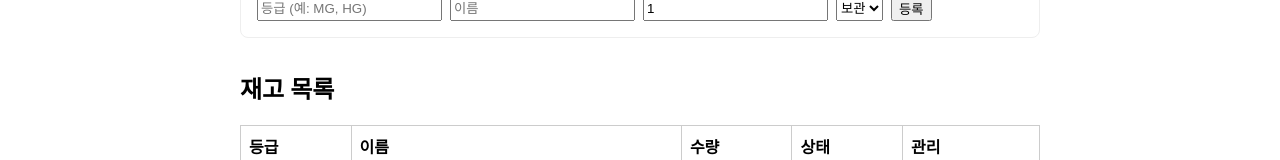
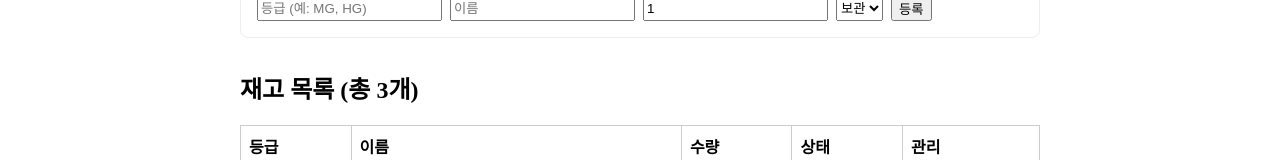
Before and after one commit to ungit003/gundam-inventory, a Vue app: page / in a window 1280 px wide. Shown: the part 273-433 px from the top of the page. Built offline with nearby package versions, Linux system fonts and the light colour scheme.

Commit message:
중앙 상태 관리 도입하기

```diff
--- a/package.json
+++ b/package.json
@@ -9,6 +9,7 @@
     "preview": "vite preview"
   },
   "dependencies": {
+    "pinia": "^3.0.3",
     "vue": "^3.5.17"
   },
   "devDependencies": {
--- a/src/App.vue
+++ b/src/App.vue
@@ -1,38 +1,9 @@
 <!-- src/App.vue -->
 
 <script setup>
-// import 키워드를 사용하여 다른 파일에 있는 컴포넌트를 가져옵니다.
-// 이렇게 가져온 컴포넌트는 <template> 안에서 HTML 태그처럼 사용할 수 있습니다.
+// 데이터(ref)와 이벤트 핸들러가 모두 필요 없어졌으므로 삭제합니다.
 import GundamList from './components/GundamList.vue';
 import GundamForm from './components/GundamForm.vue';
-
-// 1. Vue의 핵심 기능인 반응성을 만들어주는 'ref' 함수를 가져옵니다.
-// 'ref'로 감싼 데이터는 값이 변경되면, 이 데이터를 사용하는 모든 화면이 자동으로 업데이트됩니다.
-import { ref } from 'vue';
-
-// 2. 화면에 표시할 건담 목록 데이터를 'ref'를 사용해 반응형 데이터로 생성합니다.
-// 각 건담은 고유한 'id'를 가지도록 만드는 것이 좋습니다.
-// 나중에 삭제/수정 기능을 만들 때 이 id를 기준으로 특정 항목을 찾아냅니다.
-const gundams = ref([
-  { id: 1, grade: 'MG', name: '스트라이크 프리덤', quantity: 1, status: '보관' },
-  { id: 2, grade: 'HG', name: '에어리얼', quantity: 2, status: '판매' },
-  { id: 3, grade: 'RG', name: '사자비', quantity: 1, status: '보관' },
-]);
-
-// 1. 자식 컴포넌트(GundamForm)가 보낸 이벤트를 처리할 함수를 정의합니다.
-//    이벤트와 함께 전달된 데이터는 함수의 매개변수(newGundamData)로 받게 됩니다.
-const handleAddGundam = (newGundamData) => {
-  // 2. 전달받은 새 건담 데이터에 고유한 id를 추가합니다.
-  //    Date.now()는 현재 시간을 밀리초로 반환하므로, 간단한 고유 ID로 사용하기 좋습니다.
-  const newGundamWithId = {
-    ...newGundamData,
-    id: Date.now()
-  };
-
-  // 3. 기존 건담 목록 배열(gundams.value)에 새로운 건담을 추가합니다.
-  //    'gundams'가 'ref'로 만든 반응형 데이터이므로, 배열에 push하는 순간 화면이 자동으로 업데이트됩니다.
-  gundams.value.push(newGundamWithId);
-};
 </script>
 
 <template>
@@ -44,22 +15,12 @@ const handleAddGundam = (newGundamData) => {
     <h1>내 건담 재고 관리</h1>
   </header>
   <main>
-    <!-- 등록 폼 컴포넌트가 이 자리에 렌더링됩니다. -->
+    <GundamForm />
     <!--
-      4. 자식 컴포넌트에 이벤트 리스너를 추가합니다.
-      - '@add-gundam': GundamForm 컴포넌트가 'add-gundam' 이벤트를 발생시키면
-      - 'handleAddGundam': 우리가 위에서 만든 handleAddGundam 함수를 실행하라는 의미입니다.
+      자식에게 데이터를 전달하고 이벤트를 받을 필요가 없어졌습니다.
+      :gundams, @add-gundam 코드를 모두 제거합니다.
     -->
-    <GundamForm @add-gundam="handleAddGundam" />
-
-    <!-- 재고 목록 컴포넌트가 이 자리에 렌더링됩니다. -->
-    <!--
-      3. 자식 컴포넌트(<GundamList>)에 데이터를 전달합니다.
-      ':gundams'는 'v-bind:gundams'의 축약형입니다.
-      'gundams'라는 이름표(prop)로 우리가 위에서 만든 'gundams' 데이터를
-      자식에게 넘겨준다는 의미입니다. (왼쪽 gundams = 이름표, 오른쪽 gundams = 실제 데이터)
-    -->
-    <GundamList :gundams="gundams" />
+    <GundamList />
   </main>
 </template>
 
--- a/src/components/GundamForm.vue
+++ b/src/components/GundamForm.vue
@@ -1,15 +1,15 @@
 <!-- src/components/GundamForm.vue -->
 
 <script setup>
-// 1. 폼 입력을 임시로 저장할 반응형 데이터를 만들기 위해 'ref'를 가져옵니다.
+// 폼 입력을 임시로 저장할 반응형 데이터를 만들기 위해 'ref'를 가져옵니다.
 import { ref } from 'vue';
+// 1. emit을 정의하는 코드는 더 이상 필요 없으므로 삭제합니다.
+//    대신, 우리가 만든 스토어를 가져옵니다.
+import { useInventoryStore } from '../stores/inventory';
 
-// 2. 이 컴포넌트가 부모에게 'add-gundam'이라는 이름의 이벤트를 보낼 것이라고 선언합니다.
-// 이렇게 미리 선언해두면 코드가 명확해지고, Vue 개발자 도구에서도 확인하기 좋습니다.
-const emit = defineEmits(['add-gundam']);
+// 2. 스토어 인스턴스를 가져옵니다.
+const store = useInventoryStore();
 
-// 3. 폼의 각 입력 필드와 연결될 객체를 생성합니다.
-// 사용자가 폼에 무언가 입력하면 이 객체의 속성값이 실시간으로 바뀝니다.
 const newGundam = ref({
   grade: '',
   name: '',
@@ -17,19 +17,17 @@ const newGundam = ref({
   status: '보관'
 });
 
-// 4. 폼이 제출될 때 실행될 함수입니다.
 const handleSubmit = () => {
-  // 간단한 유효성 검사: 건담 이름이 비어있으면 경고하고 함수를 종료합니다.
   if (!newGundam.value.name.trim()) {
     alert('건담 이름을 입력해주세요.');
     return;
   }
 
-  // 5. 'add-gundam' 이벤트를 발생시키면서, 사용자가 입력한 데이터(newGundam.value)를 함께 보냅니다.
-  // 객체를 복사해서 보내는 것이 안전합니다. ({ ...newGundam.value })
-  emit('add-gundam', { ...newGundam.value });
+  // 3. emit으로 이벤트를 보내는 대신, 스토어의 addGundam 액션을 직접 호출합니다.
+  //    사용자가 입력한 데이터를 인자로 넘겨줍니다.
+  store.addGundam(newGundam.value);
 
-  // 6. 데이터를 부모에게 보낸 후, 다음 입력을 위해 폼을 깨끗하게 초기화합니다.
+  // 폼 초기화 로직은 동일합니다.
   newGundam.value = { grade: '', name: '', quantity: 1, status: '보관' };
 };
 </script>
--- a/src/components/GundamList.vue
+++ b/src/components/GundamList.vue
@@ -2,21 +2,25 @@
 
 <script setup>
 // 이 영역에는 나중에 컴포넌트의 동작 로직(JavaScript)을 작성합니다.
-// 1. 'defineProps'를 사용해 부모 컴포넌트로부터 어떤 데이터를 받을지 정의합니다.
-// 이 컴포넌트는 'gundams'라는 이름의 prop을 받는다고 선언하는 것입니다.
-// 타입 체크(type)나 필수 여부(required)를 설정하면 코드의 안정성을 높일 수 있습니다.
-defineProps({
-  gundams: {
-    type: Array, // 데이터의 타입은 배열(Array)이어야 합니다.
-    required: true, // 이 데이터는 필수적으로 받아야 합니다.
-  }
-});
+// 1. Pinia에서 storeToRefs 함수와, 우리가 만든 스토어를 가져옵니다.
+import { storeToRefs } from 'pinia';
+import { useInventoryStore } from '../stores/inventory';
+
+// 2. useInventoryStore 함수를 실행하여 스토어 인스턴스를 가져옵니다.
+const store = useInventoryStore();
+
+// 3. storeToRefs를 사용하면 스토어의 state와 getters를 반응성을 유지한 채로 가져올 수 있습니다.
+//    이렇게 구조 분해 할당을 하면 template에서 'gundams.value' 대신 'gundams'로 바로 사용할 수 있어 편리합니다.
+const { gundams, totalCount } = storeToRefs(store);
+
+// props를 받는 코드는 더 이상 필요 없으므로 삭제합니다. (defineProps)
 </script>
 
 <template>
   <!-- 이 영역에는 컴포넌트의 화면 구조(HTML)를 작성합니다. -->
   <div class="gundam-list-container">
-    <h2>재고 목록</h2>
+    <!-- getters로 만든 totalCount를 사용합니다. -->
+    <h2>재고 목록 (총 {{ totalCount }}개)</h2>
     <table>
       <thead>
         <tr>
@@ -29,18 +33,19 @@ defineProps({
       </thead>
       <tbody>
         <!--
-          2. 'v-for' 디렉티브를 사용하여 'gundams' 배열을 순회하며 <tr> 요소를 생성합니다.
-          'gundam'은 배열의 각 요소를 순서대로 가리키는 임시 변수입니다.
-          ':key'는 Vue가 각 항목을 효율적으로 식별하고 업데이트하기 위해 필요한 고유한 값입니다.
-          'v-for'를 사용할 때는 항상 고유한 id를 :key에 바인딩하는 것이 좋습니다.
+          props.gundams가 아닌, 스토어에서 직접 가져온 gundams를 사용합니다.
+          동작 방식은 동일합니다.
         -->
         <tr v-for="gundam in gundams" :key="gundam.id">
-          <!-- 3. {{ }} (콧수염 괄호, Mustache syntax)를 사용해 각 건담의 데이터를 화면에 표시합니다. -->
           <td>{{ gundam.grade }}</td>
           <td>{{ gundam.name }}</td>
           <td>{{ gundam.quantity }}</td>
           <td>{{ gundam.status }}</td>
-          <td><button>삭제</button></td>
+          <!--
+            4. 삭제 버튼 클릭 시, 스토어의 deleteGundam 액션을 직접 호출합니다.
+               이때 삭제할 건담의 id를 인자로 넘겨줍니다.
+          -->
+          <td><button @click="store.deleteGundam(gundam.id)">삭제</button></td>
         </tr>
       </tbody>
     </table>
--- /dev/null
+++ b/src/stores/inventory.js
@@ -0,0 +1,46 @@
+// src/stores/inventory.js
+
+// 1. Pinia에서 스토어를 정의하는 'defineStore' 함수를 가져옵니다.
+import { defineStore } from 'pinia';
+
+// 2. 'defineStore' 함수를 호출하여 스토어를 생성합니다.
+//    - 첫 번째 인자('inventory'): 스토어의 고유한 이름(ID)입니다. 나중에 다른 파일에서 이 이름으로 스토어를 불러옵니다.
+//    - 두 번째 인자(객체): 스토어의 내용을 정의합니다. (state, getters, actions)
+export const useInventoryStore = defineStore('inventory', {
+  // 3. state: 컴포넌트의 'data'와 같은 역할입니다.
+  //    모두가 함께 사용할 중앙 데이터를 이곳에 정의합니다.
+  state: () => ({
+    gundams: [
+      { id: 1, grade: 'MG', name: '스트라이크 프리덤', quantity: 1, status: '보관' },
+      { id: 2, grade: 'HG', name: '에어리얼', quantity: 2, status: '판매' },
+      { id: 3, grade: 'RG', name: '사자비', quantity: 1, status: '보관' },
+    ],
+  }),
+
+  // 4. getters: 컴포넌트의 'computed'와 같은 역할입니다.
+  //    state의 데이터를 기반으로 계산된 값을 만들 때 사용합니다.
+  getters: {
+    // state를 매개변수로 받아 총 재고 수를 계산합니다.
+    totalCount: (state) => state.gundams.length,
+    // 보관 중인 건담만 필터링하여 반환합니다.
+    inStockGundams: (state) => state.gundams.filter(g => g.status === '보관'),
+  },
+
+  // 5. actions: 컴포넌트의 'methods'와 같은 역할입니다.
+  //    state를 변경하는 모든 로직은 actions 안에 함수로 정의하는 것이 좋습니다.
+  actions: {
+    addGundam(gundamData) {
+      const newGundam = {
+        ...gundamData,
+        id: Date.now(), // 고유 ID 생성
+      };
+      // 'this'는 state를 가리킵니다. this.gundams 배열에 새 데이터를 추가합니다.
+      this.gundams.push(newGundam);
+    },
+
+    deleteGundam(gundamId) {
+      // 전달받은 id와 일치하지 않는 건담들만 남겨서 배열을 새로 만듭니다.
+      this.gundams = this.gundams.filter(gundam => gundam.id !== gundamId);
+    },
+  },
+});
```
Also changed, not shown: src/main.js (+10 -1 lines), 1 other file (tests, documents, lock files or other folders).
